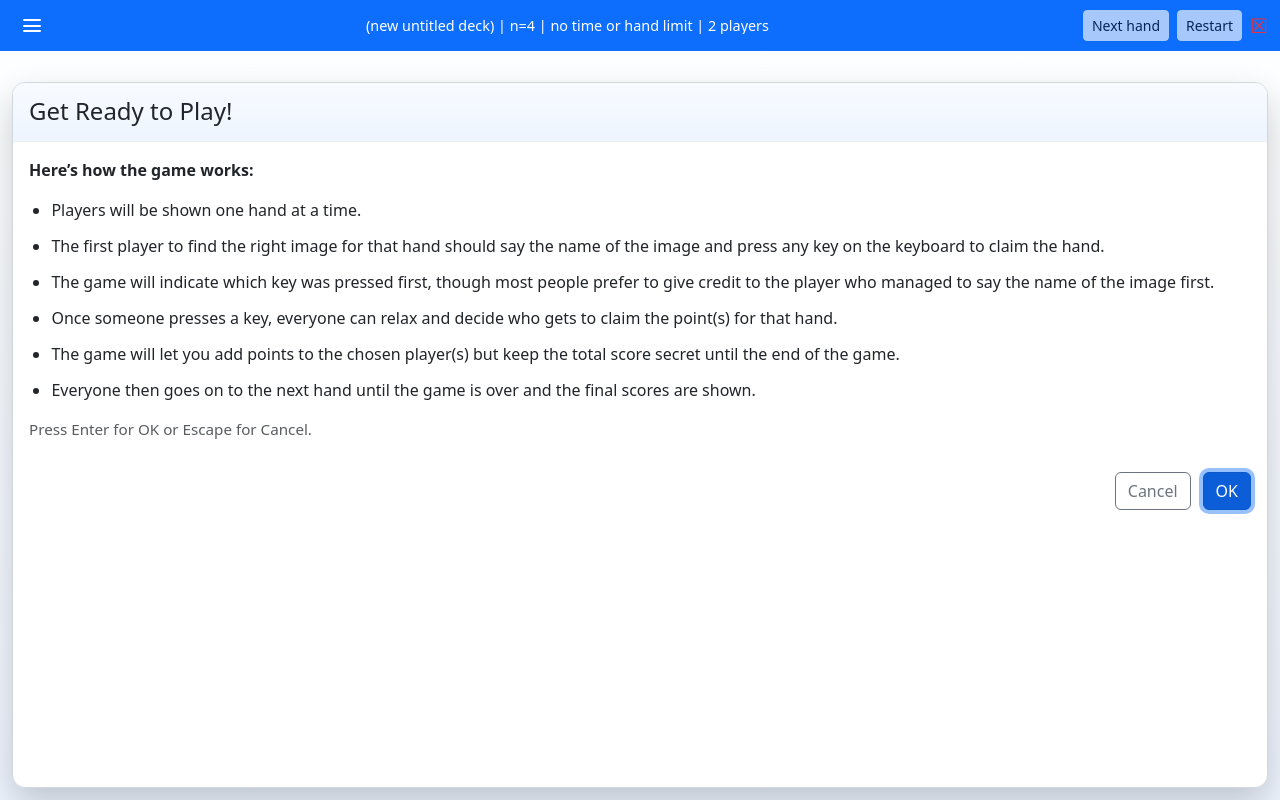
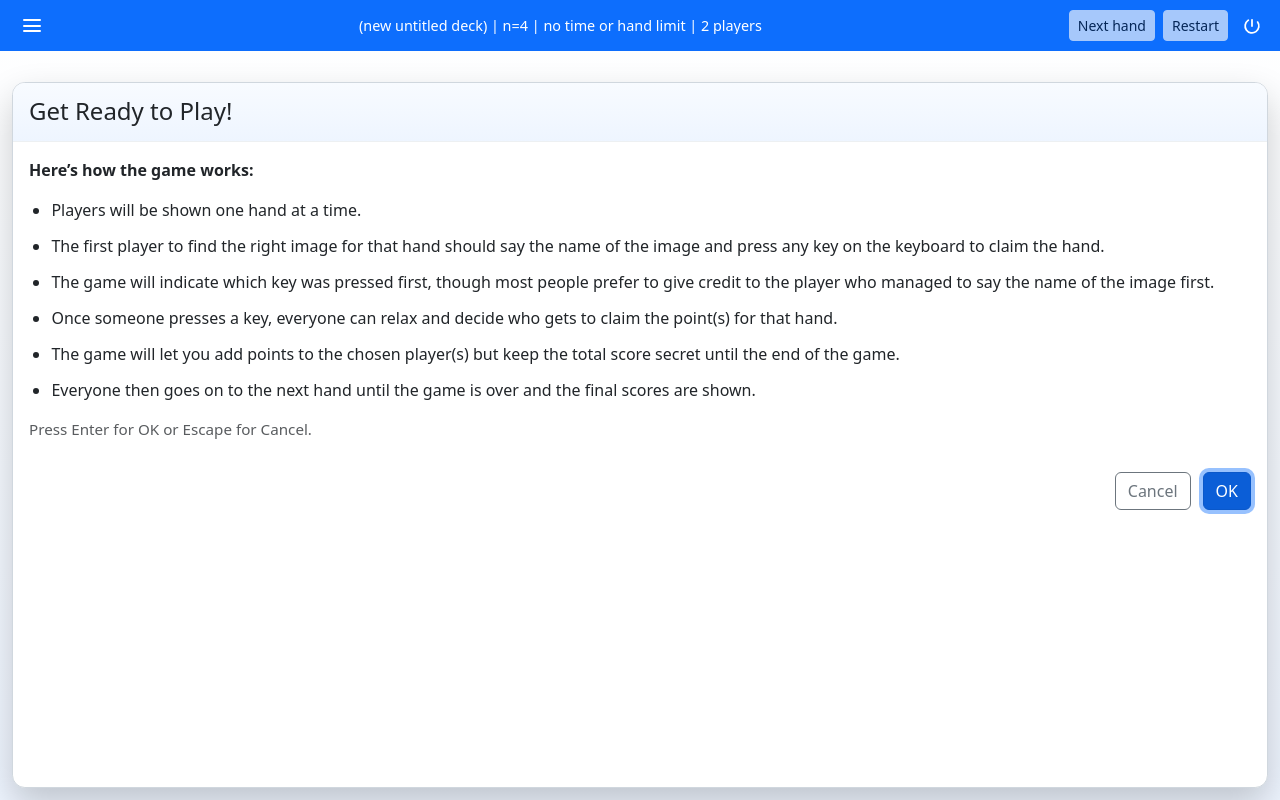
Before and after one commit to hoza-labs/findit, a website with bundled scripts: page src/playing.html in a window 1280 px wide. Built offline with nearby package versions, Linux system fonts and the light colour scheme.

Commit message:
use svg fix mojibaked power button on preview page

```diff
--- a/src/css/main.css
+++ b/src/css/main.css
@@ -199,10 +199,19 @@ body.has-top-bar.play-page {
 }
 
 .top-nav-play-close {
+  display: inline-grid;
+  place-items: center;
+  width: 2rem;
+  height: 2rem;
   color: #dc3545;
   text-decoration: none;
-  font-size: 1.25rem;
   line-height: 1;
+}
+
+.top-nav-play-close-icon {
+  width: 1.25rem;
+  height: 1.25rem;
+  display: block;
 }
 
 .top-nav-play-close:hover,
--- a/src/playing.html
+++ b/src/playing.html
@@ -38,7 +38,9 @@
           <button id="results-button" type="button" class="btn btn-sm btn-outline-light" hidden>Results</button>
           <button id="next-hand-button" type="button" class="btn btn-sm btn-light">Next hand</button>
           <button id="restart-button" type="button" class="btn btn-sm btn-light">Restart</button>
-          <a href="./play.html" class="top-nav-play-close" aria-label="Return to Play! page">☒</a>
+          <a href="./play.html" class="top-nav-play-close" aria-label="Return to Play! page">
+            <img src="./assets/images/power-button.svg" alt="" class="top-nav-play-close-icon" />
+          </a>
         </div>
       </div>
     </nav>
```
Also changed, not shown: src/assets/images/power-button.svg (added).
